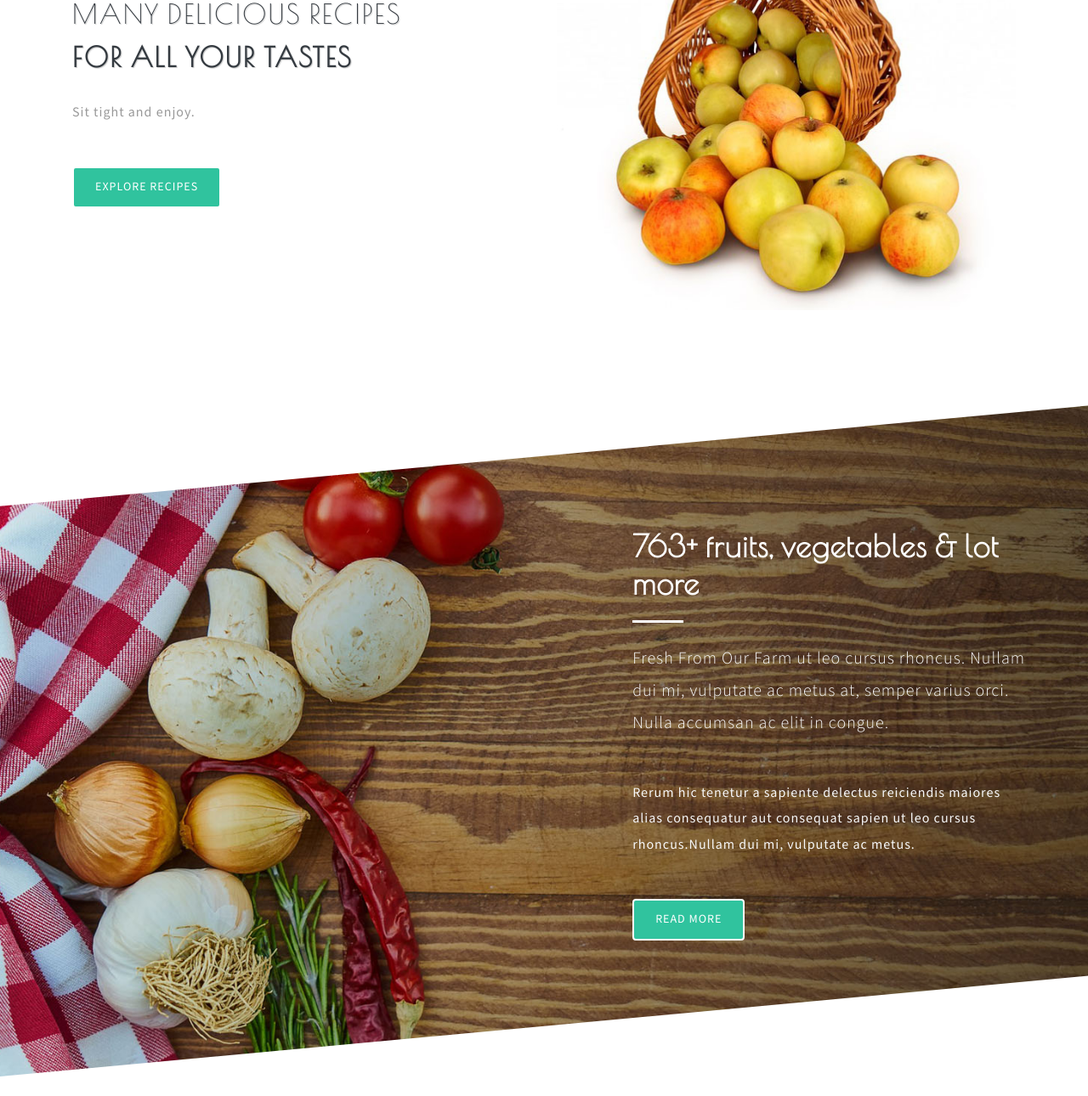
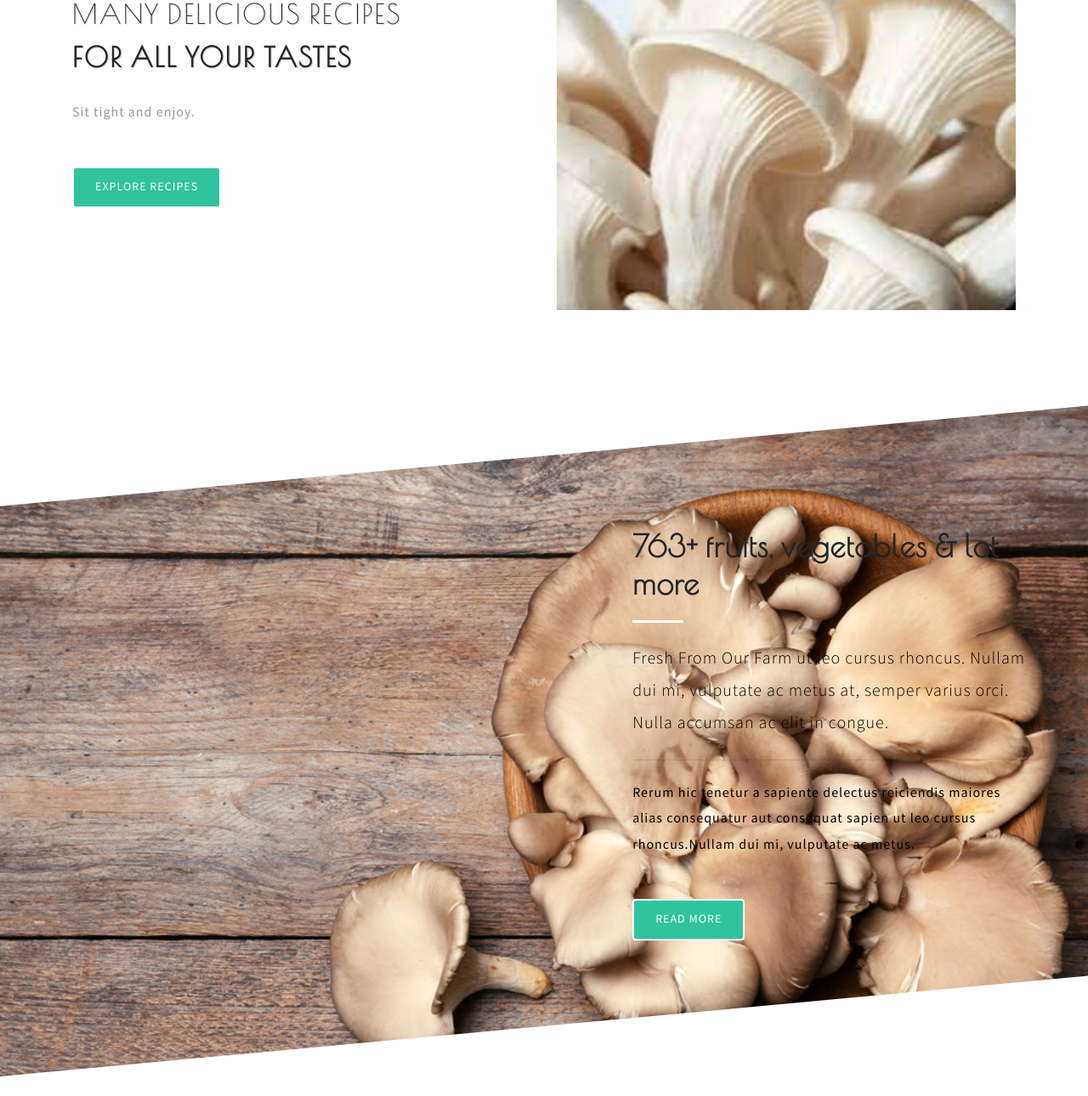
Before and after one commit to devyanigeca/askmushroom, a plain HTML site: page r/index.html in a window 1280 px wide. Shown: the part 721-2011 px from the top of the page at 85% size. Drawn offline with nearby package versions, Linux system fonts and the light colour scheme.

Commit message:
recipe template

```diff
--- a/css/style.css
+++ b/css/style.css
@@ -756,7 +756,7 @@ a.reqe-button {
 
 /* middle */
 .what-mob-temsls {
-    background: url(../images/bg1.jpg) no-repeat center;
+    background: url(../images/mush_4.jpg) no-repeat center;
     background-size: cover;
     -webkit-background-size: cover;
     -o-background-size: cover;
@@ -766,6 +766,7 @@ a.reqe-button {
     clip-path: polygon(0 15%, 100% 0, 100% 85%, 0 100%);
     padding: 6em 0 7em;
     margin: 4em 0 10em;
+
 }
 
 /* //middle */
--- a/r/index.html
+++ b/r/index.html
@@ -152,14 +152,14 @@
 			<div class="row">
 				<div class="col-lg-6 mob-temslsits_works-grid mt-xl-4">
 					<div class="tem-org-mobs-bottom">
-						<h6 class="subheading-mob-temsls text-uppercase text-dark mb-4">We have <span class="font-weight-bold">handpicked</span>
+						<h6 class="subheading-mob-temsls text-uppercase tc ext-dark mb-4">We have <span class="font-weight-bold">handpicked</span>
 							many delicious recipes <span class="font-weight-bold">for all your tastes</span> </h6>
 						<p>Sit tight and enjoy.</p>
 						<a href="about.html" class="btn button-style mt-sm-5 mt-4">Explore recipes</a>
 					</div>
 				</div>
 				<div class="col-lg-6 mob-temslsits_works-grid1 mt-lg-0 mt-sm-5 mt-4">
-					<img src="/images/about.jpg" alt="" class="img-fluid" />
+					<img src="/images/mush_3.jpg" alt="" class="img-fluid" />
 				</div>
 			</div>
 		</div>
@@ -171,11 +171,11 @@
 		<div class="container-fluid py-xl-5 py-lg-3">
 			<div class="offset-xl-7 offset-lg-6 offset-md-4 offset-sm-2">
 				<div class="grids-whtas pr-xl-5">
-					<h3 class="tittle text-wh mb-5 font-weight-bold">763+ fruits, vegetables & lot more</h3>
-					<p class="lead text-li">Fresh From Our Farm ut leo cursus rhoncus. Nullam dui mi, vulputate ac metus at,
+					<h3 class="tittle  mb-5 font-weight-bold">763+ fruits, vegetables & lot more</h3>
+					<p class="lead " style="color: black">Fresh From Our Farm ut leo cursus rhoncus. Nullam dui mi, vulputate ac metus at,
 						semper varius orci. Nulla accumsan ac elit in congue.</p>
 					<hr class="my-4">
-					<p class="text-li">Rerum hic tenetur a sapiente delectus reiciendis maiores alias consequatur aut consequat
+					<p class="" style="color: black">Rerum hic tenetur a sapiente delectus reiciendis maiores alias consequatur aut consequat
 						sapien ut leo cursus
 						rhoncus.Nullam dui mi, vulputate ac metus.</p>
 					<a href="about.html" class="btn button-style mt-sm-5 mt-4">Read More</a>
```
Also changed, not shown: images/mush_3.jpg (added), images/mush_4.jpg (added).
